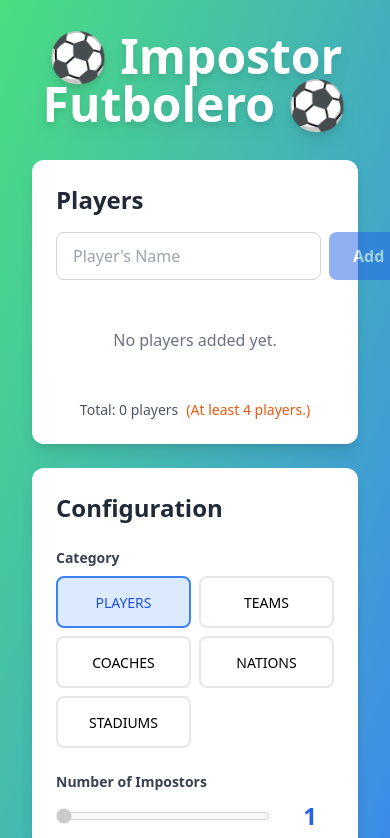
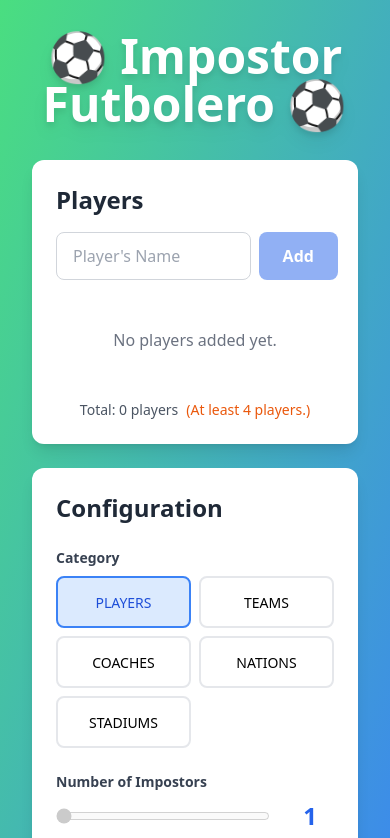
Before and after one commit to xDarkNesSx20/impostor-futbolero, a React (Vite) app: page / in a window 390 px wide. Shown: the top 838 px of the page. Built offline with nearby package versions, Linux system fonts and the light colour scheme.

Commit message:
Responsive design bug fixed.

```diff
--- a/src/components/setup/PlayerRegister.tsx
+++ b/src/components/setup/PlayerRegister.tsx
@@ -27,7 +27,7 @@
                 <div className="flex gap-2">
                     <input type="text" value={playerName} onChange={(e) => setPlayerName(e.target.value)}
                            placeholder="Player's Name" maxLength={20}
-                           className="flex-1 px-4 py-2 border border-gray-300 rounded-lg focus:outline-none focus:ring-2 focus:ring-blue-500"
+                           className="flex-1 px-4 py-2 border border-gray-300 rounded-lg focus:outline-none focus:ring-2 focus:ring-blue-500 min-w-[70%]"
                     />
                     <Button type="submit" disabled={!playerName.trim()}>Add</Button>
                 </div>
```
